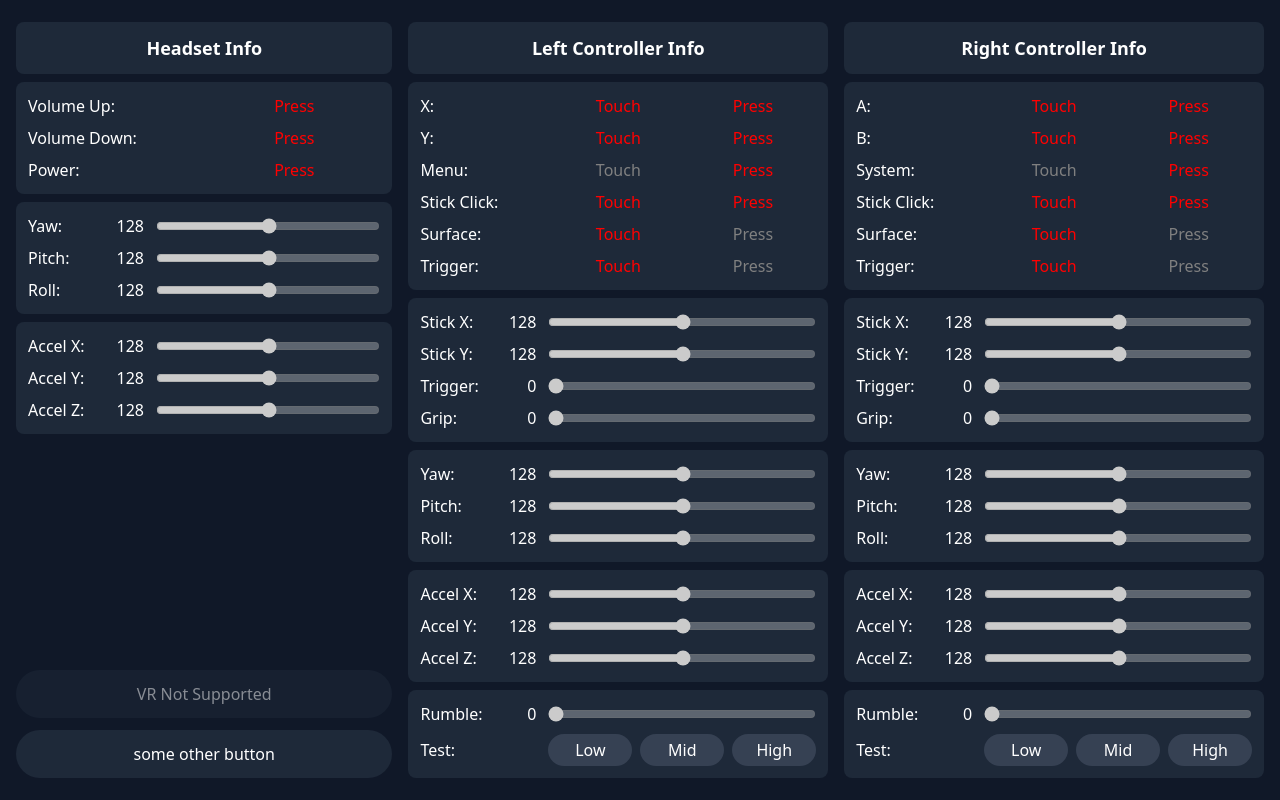
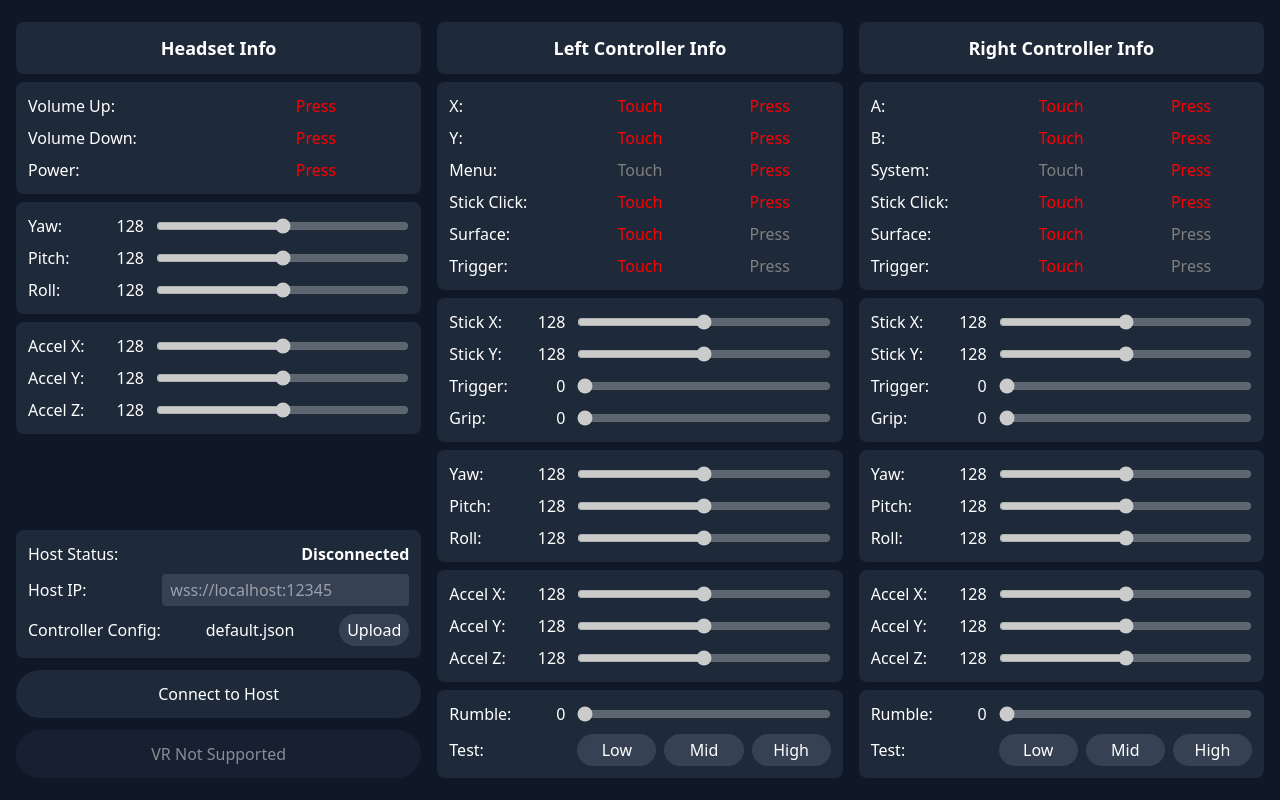
Before and after one commit to Eclassic32/VRtoDSU, a plain HTML site: page index.html in a window 1280 px wide. Drawn offline with nearby package versions, Linux system fonts and the light colour scheme.

Commit message:
HTML, host ip input, controller config

```diff
--- a/index.html
+++ b/index.html
@@ -23,15 +23,16 @@
 <body>
     <div class="flex flex-col min-h-screen bg-gray-900 text-white items-center justify-center p-4">
 
-
         <div class="flex flex-col lg:flex-row gap-4 w-full max-w-7xl">
-            <div class="flex flex-col justify-between">
+            <!-- First Column -->
+            <div class="flex flex-1 flex-col justify-between">
+                <!-- Headset Info -->
                 <div id="headset-info" class="space-y-2">
-
-
                     <div class="bg-gray-800 bg-opacity-50 rounded-lg p-3 space-y-2 font-bold text-center text-lg">
                         Headset Info
                     </div>
+
+                    <!-- Headset Buttons -->
                     <div class="bg-gray-800 bg-opacity-50 rounded-lg p-3 space-y-2">
                         <div class="grid grid-cols-2 gap-2">
                             <span>Volume Up:</span>
@@ -46,6 +47,8 @@
                             <span id="headset-power-btn-pressed" class="btn-notactive text-center">Press</span>
                         </div>
                     </div>
+
+                    <!-- Headset Gyro -->
                     <div class="bg-gray-800 bg-opacity-50 rounded-lg p-3 space-y-2">
                         <div class="flex items-center justify-between gap-3">
                             <span class="w-16">Yaw:</span>
@@ -63,6 +66,8 @@
                             <input type="range" name="headset-roll" id="headset-roll-range" min="0" max="255" value="128" class="flex-1" disabled>
                         </div>
                     </div>
+
+                    <!-- Headset Accel -->
                     <div class="bg-gray-800 bg-opacity-50 rounded-lg p-3 space-y-2">
                         <div class="flex items-center justify-between gap-3">
                             <span class="w-16">Accel X:</span>
@@ -82,18 +87,37 @@
                     </div>
                 </div>
 
+                <!-- Web page Buttons -->
                 <div>
+                    <div class="bg-gray-800 bg-opacity-50 rounded-lg p-3 mt-3 space-y-2">
+                        <div class="flex items-center justify-between gap-3">
+                            Host Status:
+                            <span id="host-status" class="font-bold">Disconnected</span>
+                        </div>
+                        <div class="flex items-center justify-between gap-3">
+                            Host IP: <input type="text" name="host-ip" id="host-ip" class="bg-gray-700 rounded px-2 py-1" value="" placeholder="wss://localhost:12345">
+                        </div>
+                        <div class="flex items-center justify-between gap-3">
+                            Controller Config:
+                            <span id="upload-controller-config-file" class="">default.json</span>
+                            <input type="button" value="Upload" id="upload-controller-config-button" name="upload-controller-config" class="rounded-full bg-gray-700 px-2 py-1 hover:bg-gray-600 cursor-pointer">
+                        </div>
+                    </div>
+
+                    <button id="connect-button" class="rounded-full bg-gray-800 px-6 py-3 mt-3 hover:bg-gray-700 disabled:opacity-50 disabled:cursor-not-allowed transition-colors w-full">Connect to Host</button>
+
                     <button id="xr-button" class="rounded-full bg-gray-800 px-6 py-3 mt-3 hover:bg-gray-700 disabled:opacity-50 disabled:cursor-not-allowed transition-colors w-full" disabled>XR not found</button>
-
-                    <button id="other-button" class="rounded-full bg-gray-800 px-6 py-3 mt-3 hover:bg-gray-700 disabled:opacity-50 disabled:cursor-not-allowed transition-colors w-full">some other button</button>
                 </div>
 
             </div>
 
+            <!-- Left Controller Info -->
             <div id="left-info" class="space-y-2 flex-1">
                 <div class="bg-gray-800 bg-opacity-50 rounded-lg p-3 space-y-2 font-bold text-center text-lg">
                     Left Controller Info
                 </div>
+
+                <!-- Left Controller Buttons -->
                 <div class="bg-gray-800 bg-opacity-50 rounded-lg p-3 space-y-2">
                     <div class="grid grid-cols-3 gap-2">
                         <span>X:</span>
@@ -126,6 +150,8 @@
                         <span id="left-trigger-pressed" class="btn-unknown text-center">Press</span>
                     </div>
                 </div>
+
+                <!-- Left Controller Axis -->
                 <div class="bg-gray-800 bg-opacity-50 rounded-lg p-3 space-y-2">
                     <div class="flex items-center justify-between gap-3">
                         <span class="w-16">Stick X:</span>
@@ -148,6 +174,8 @@
                         <input type="range" name="left-grip" id="left-grip-range" min="0" max="255" value="0" class="flex-1" disabled>
                     </div>
                 </div>
+
+                <!-- Left Controller Gyro -->
                 <div class="bg-gray-800 bg-opacity-50 rounded-lg p-3 space-y-2">
                     <div class="flex items-center justify-between gap-3">
                         <span class="w-16">Yaw:</span>
@@ -165,6 +193,8 @@
                         <input type="range" name="left-roll" id="left-roll-range" min="0" max="255" value="128" class="flex-1" disabled>
                     </div>
                 </div>
+
+                <!-- Left Controller Accel -->
                 <div class="bg-gray-800 bg-opacity-50 rounded-lg p-3 space-y-2">
                     <div class="flex items-center justify-between gap-3">
                         <span class="w-16">Accel X:</span>
@@ -182,12 +212,15 @@
                         <input type="range" name="left-accel-z" id="left-accel-z-range" min="0" max="255" value="128" class="flex-1" disabled>
                     </div>
                 </div>
+
+                <!-- Left Controller Rumble -->
                 <div class="bg-gray-800 bg-opacity-50 rounded-lg p-3 space-y-2">
                     <div class="flex items-center justify-between gap-3">
                         <span class="w-16">Rumble:</span>
                         <span id="left-rumble-num" class="w-10 text-right">0</span>
                         <input type="range" name="left-rumble" id="left-rumble-range" min="0" max="255" value="0" class="flex-1" disabled>
                     </div>
+
                     <div class="flex items-center justify-between gap-3">
                         <span class="w-16">Test:</span>
                         <span class="w-10"></span>
@@ -200,10 +233,13 @@
                 </div>
             </div>
 
+            <!-- Right Controller Info -->
             <div id="right-info" class="space-y-2 flex-1">
                 <div class="bg-gray-800 bg-opacity-50 rounded-lg p-3 space-y-2 font-bold text-center text-lg">
                     Right Controller Info
                 </div>
+
+                <!-- Right Controller Buttons -->
                 <div class="bg-gray-800 bg-opacity-50 rounded-lg p-3 space-y-2">
                     <div class="grid grid-cols-3 gap-2">
                         <span>A:</span>
@@ -236,6 +272,8 @@
                         <span id="right-trigger-pressed" class="btn-unknown text-center">Press</span>
                     </div>
                 </div>
+
+                <!-- Right Controller Axis -->
                 <div class="bg-gray-800 bg-opacity-50 rounded-lg p-3 space-y-2">
                     <div class="flex items-center justify-between gap-3">
                         <span class="w-16">Stick X:</span>
@@ -258,6 +296,8 @@
                         <input type="range" name="right-grip" id="right-grip-range" min="0" max="255" value="0" class="flex-1" disabled>
                     </div>
                 </div>
+
+                <!-- Right Controller Gyro -->
                 <div class="bg-gray-800 bg-opacity-50 rounded-lg p-3 space-y-2">
                     <div class="flex items-center justify-between gap-3">
                         <span class="w-16">Yaw:</span>
@@ -275,6 +315,8 @@
                         <input type="range" name="right-roll" id="right-roll-range" min="0" max="255" value="128" class="flex-1" disabled>
                     </div>
                 </div>
+
+                <!-- Right Controller Accel -->
                 <div class="bg-gray-800 bg-opacity-50 rounded-lg p-3 space-y-2">
                     <div class="flex items-center justify-between gap-3">
                         <span class="w-16">Accel X:</span>
@@ -292,12 +334,15 @@
                         <input type="range" name="right-accel-z" id="right-accel-z-range" min="0" max="255" value="128" class="flex-1" disabled>
                     </div>
                 </div>
+
+                <!-- Right Controller Rumble -->
                 <div class="bg-gray-800 bg-opacity-50 rounded-lg p-3 space-y-2">
                     <div class="flex items-center justify-between gap-3">
                         <span class="w-16">Rumble:</span>
                         <span id="right-rumble-num" class="w-10 text-right">0</span>
                         <input type="range" name="right-rumble" id="right-rumble-range" min="0" max="255" value="0" class="flex-1" disabled>
                     </div>
+
                     <div class="flex items-center justify-between gap-3">
                         <span class="w-16">Test:</span>
                         <span class="w-10"></span>
```
Also changed, not shown: TODO.md (+4 -3 lines).
